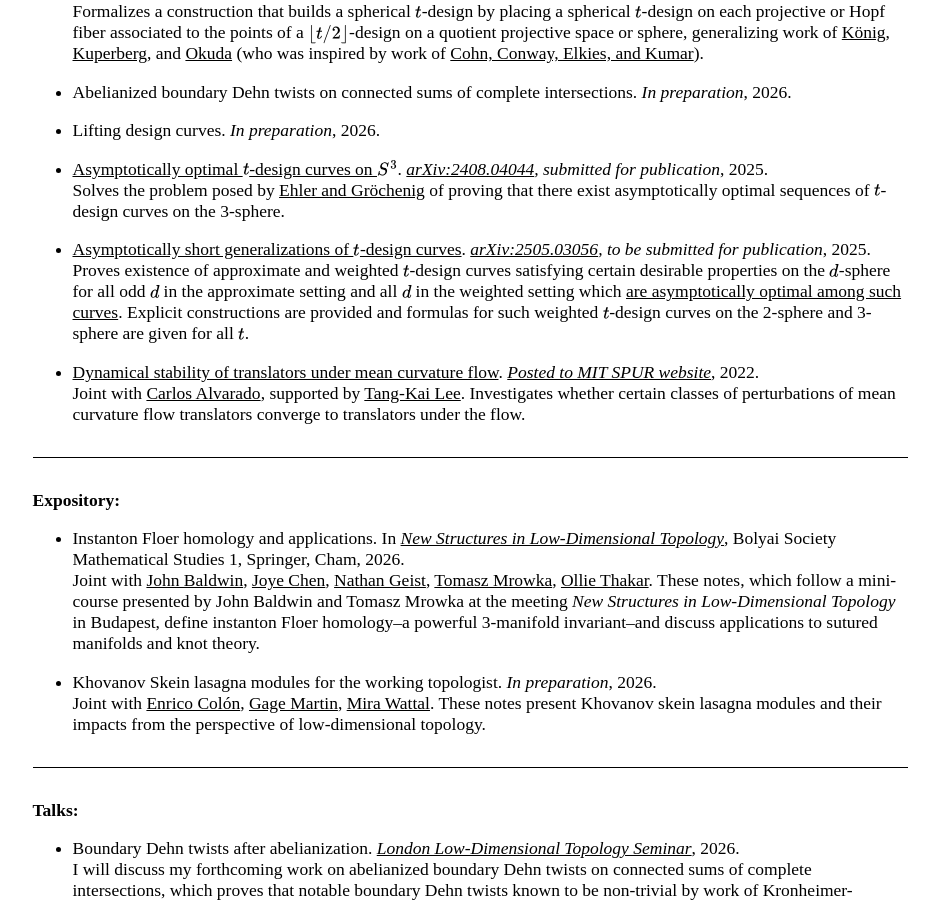
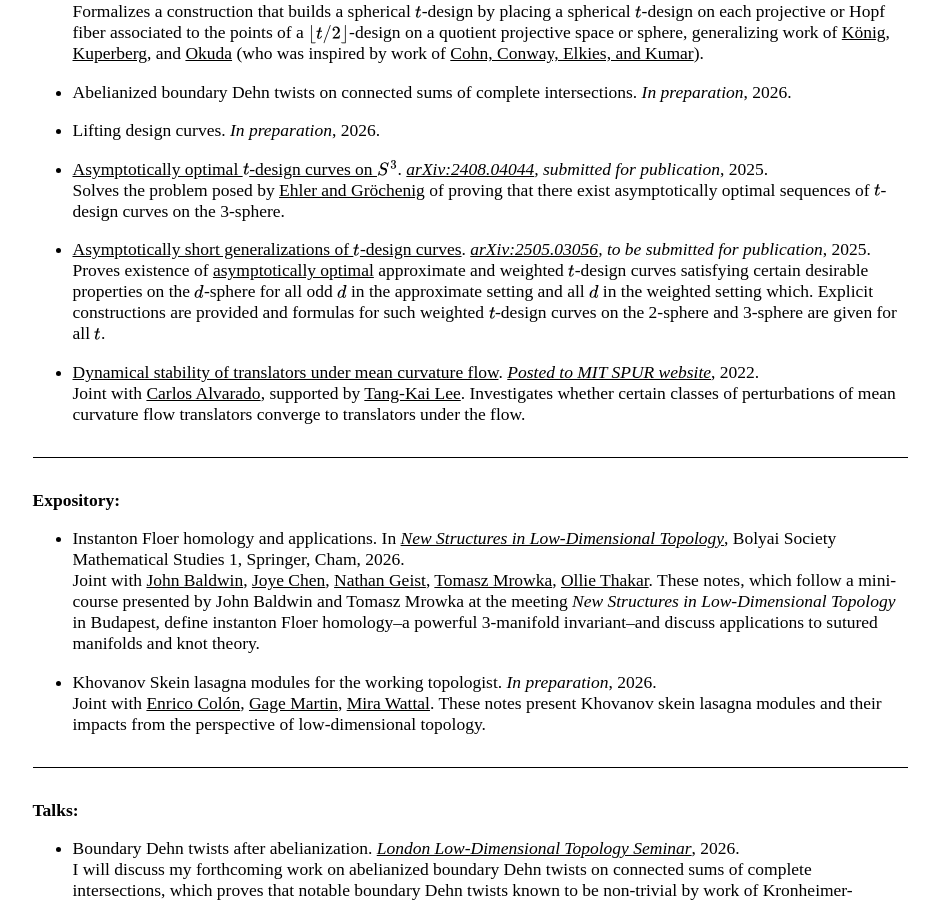
Before and after one commit to AyodejiLindblad/AyodejiLindblad.github.io, a Jekyll site: the page built from index.md, in a window 1280 px wide and 900 px high, scrolled down 694 px. Shown: the whole window, without its empty margins (170-1101 px from the left). Built offline with Jekyll 4.4.1, drawn with Linux system fonts in a browser that asks for light colours; some web fonts are replaced.

Commit message:
asymptotically optimal

```diff
--- a/index.md
+++ b/index.md
@@ -49,7 +49,7 @@ I'm a third-year PhD student of [Tom Mrowka](https://math.mit.edu/~mrowka/) at [
     Solves the problem posed by [Ehler and Gröchenig](https://www.cambridge.org/core/journals/forum-of-mathematics-sigma/article/tdesign-curves-and-mobile-sampling-on-the-sphere/3876FD22A0D8BC17B9F2207F53142466) of proving that there exist asymptotically optimal sequences of $t$\-design curves on the 3-sphere.
 
 * [Asymptotically short generalizations of $t$\-design curves](https://arxiv.org/pdf/2505.03056). *[arXiv:2505.03056](https://arxiv.org/abs/2505.03056), to be submitted for publication*, 2025.
-    Proves existence of approximate and weighted $t$-design curves satisfying certain desirable properties on the $d$-sphere for all odd $d$ in the approximate setting and all $d$ in the weighted setting which [are asymptotically optimal among such curves](https://arxiv.org/abs/2601.04119). Explicit constructions are provided and formulas for such weighted $t$\-design curves on the 2-sphere and 3-sphere are given for all $t$.
+    Proves existence of [asymptotically optimal](https://arxiv.org/abs/2601.04119) approximate and weighted $t$-design curves satisfying certain desirable properties on the $d$-sphere for all odd $d$ in the approximate setting and all $d$ in the weighted setting which. Explicit constructions are provided and formulas for such weighted $t$\-design curves on the 2-sphere and 3-sphere are given for all $t$.
 
 * [Dynamical stability of translators under mean curvature flow](https://math.mit.edu/research/undergraduate/spur/documents/2022/Alvarado_Linblad.pdf). *[Posted to MIT SPUR website](https://math.mit.edu/research/undergraduate/spur/past-projects.html)*, 2022.
     Joint with [Carlos Alvarado](https://alvarado-alvarez.github.io/), supported by [Tang-Kai Lee](https://www.math.columbia.edu/~leetk/). Investigates whether certain classes of perturbations of mean curvature flow translators converge to translators under the flow.
```
